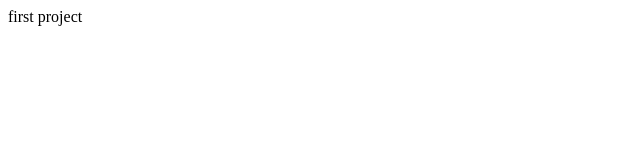
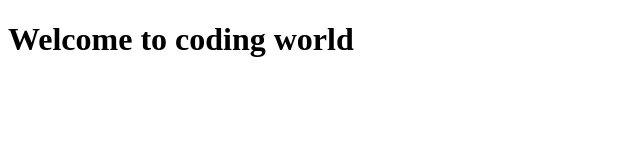
Before and after one commit to sunny9092/weather-app, a plain HTML site: page index.html in a window 1280 px wide. Shown: the whole page, without its empty margins (0-640 px from the left). Drawn offline with Linux system fonts and the light colour scheme.

Commit message:
somechanges

```diff
--- a/index.html
+++ b/index.html
@@ -7,6 +7,6 @@
     <title>Document</title>
 </head>
 <body>
-    first project
+   <h1>Welcome to coding world</h1>
 </body>
 </html>
```
